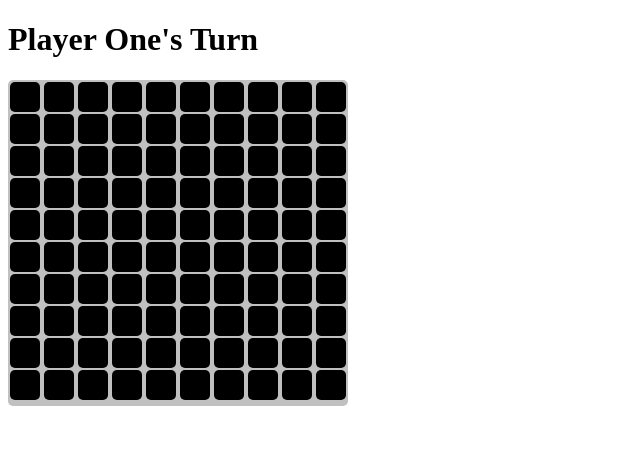
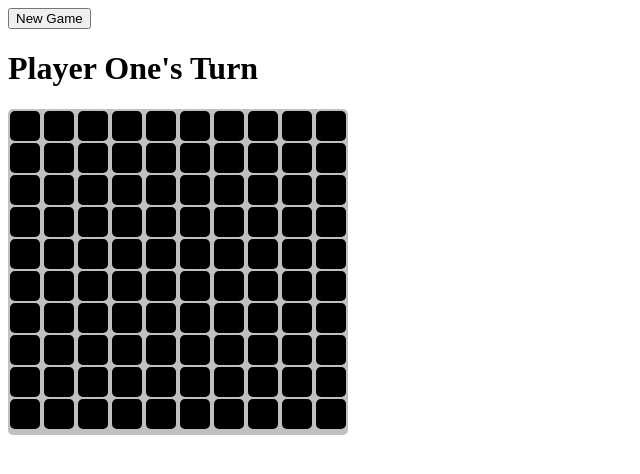
Before and after one commit to lbarstow/game-site, a plain HTML site: page index.html in a window 1280 px wide. Shown: the whole page, without its empty margins (0-640 px from the left). Drawn offline with Linux system fonts and the light colour scheme.

Commit message:
"added button to start new game"

```diff
--- a/connectfour.js
+++ b/connectfour.js
@@ -3,6 +3,14 @@ let currentPlayer;
 
 let init= () => {
    buildColumns();
+}
+let reset = () =>{
+  let body = document.getElementsByTagName('body')[0];
+  let playerSpan = document.getElementsByTagName('h1')[0];
+  let boardDiv = document.getElementsByClassName('board')[0];
+  body.removeChild(playerSpan);
+  body.removeChild(boardDiv);
+  buildColumns();
 }
 
 let buildColumns= () => {
--- a/index.html
+++ b/index.html
@@ -8,6 +8,7 @@
   <script type ='text/javascript' src='connectfour.js'></script>
 </head>
 <body onload="init();">
+  <button onclick="reset();">New Game</button>
 </body>
 
 </html>
```
